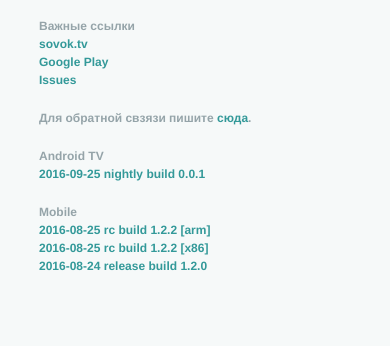
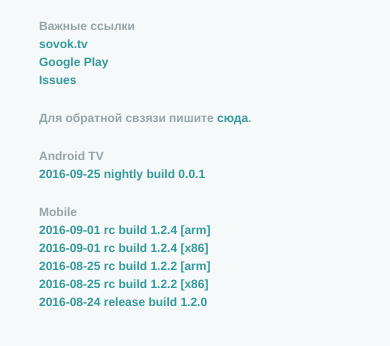
Before and after one commit to ggface/sovoktv, a plain HTML site: page index.html in a window 390 px wide. Shown: the part 296-642 px from the top of the page. Drawn offline with Linux system fonts and the light colour scheme.

Commit message:
add 1.2.4 mobile rc

```diff
--- a/index.html
+++ b/index.html
@@ -43,6 +43,8 @@
 
 			<p>
 				Mobile<br>
+				<a href="https://yadi.sk/d/JOTGiJ9Avy67U" target="_blank">2016-09-01 rc build 1.2.4 [arm]</a><br>
+				<a href="https://yadi.sk/d/3Uyiw82Wvy67c" target="_blank">2016-09-01 rc build 1.2.4 [x86]</a><br>
 				<a href="https://yadi.sk/d/kbu1Jym_vgVdW" target="_blank">2016-08-25 rc build 1.2.2 [arm]</a><br>
 				<a href="https://yadi.sk/d/BZ1tqKO4vgVdm" target="_blank">2016-08-25 rc build 1.2.2 [x86]</a><br>
 				<a href="https://drive.google.com/open?id=0B85es5CiI7UeUzBLQkk5em5SSnM" target="_blank">2016-08-24 release build 1.2.0</a>
```
